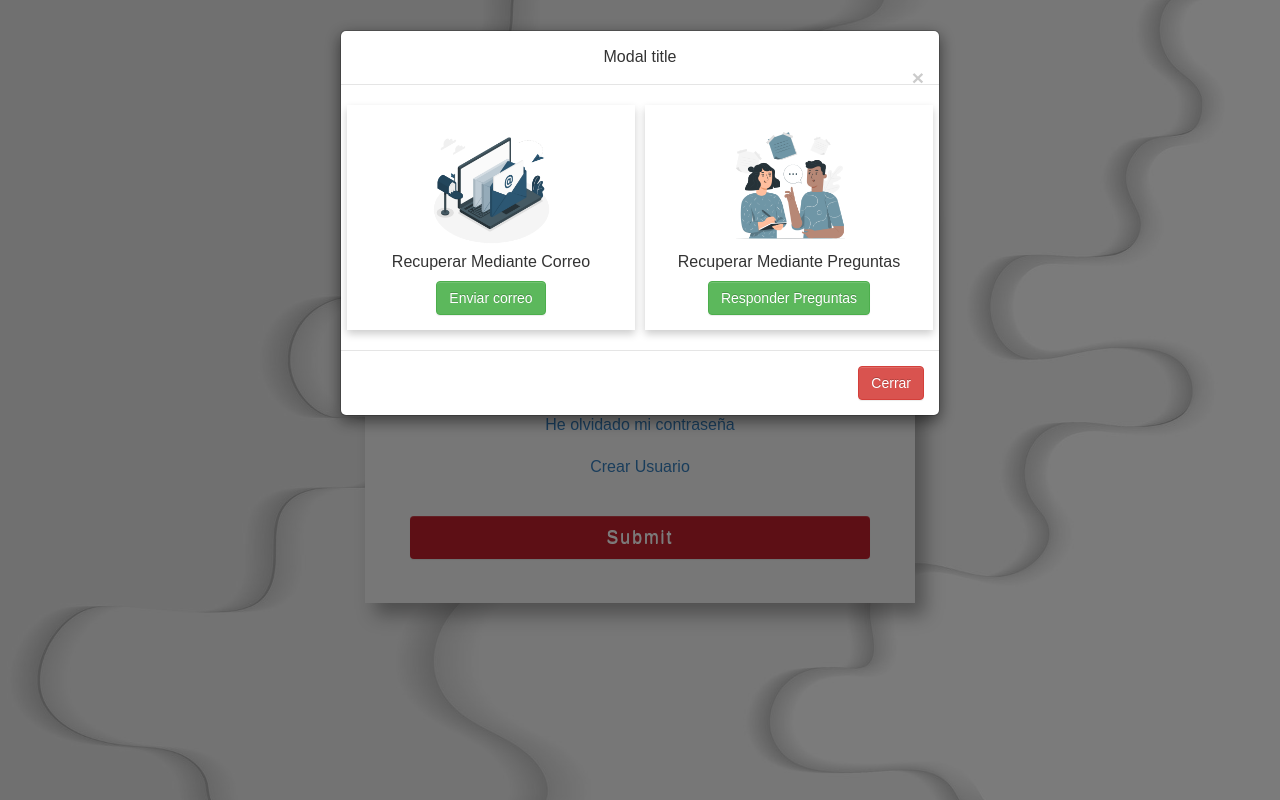
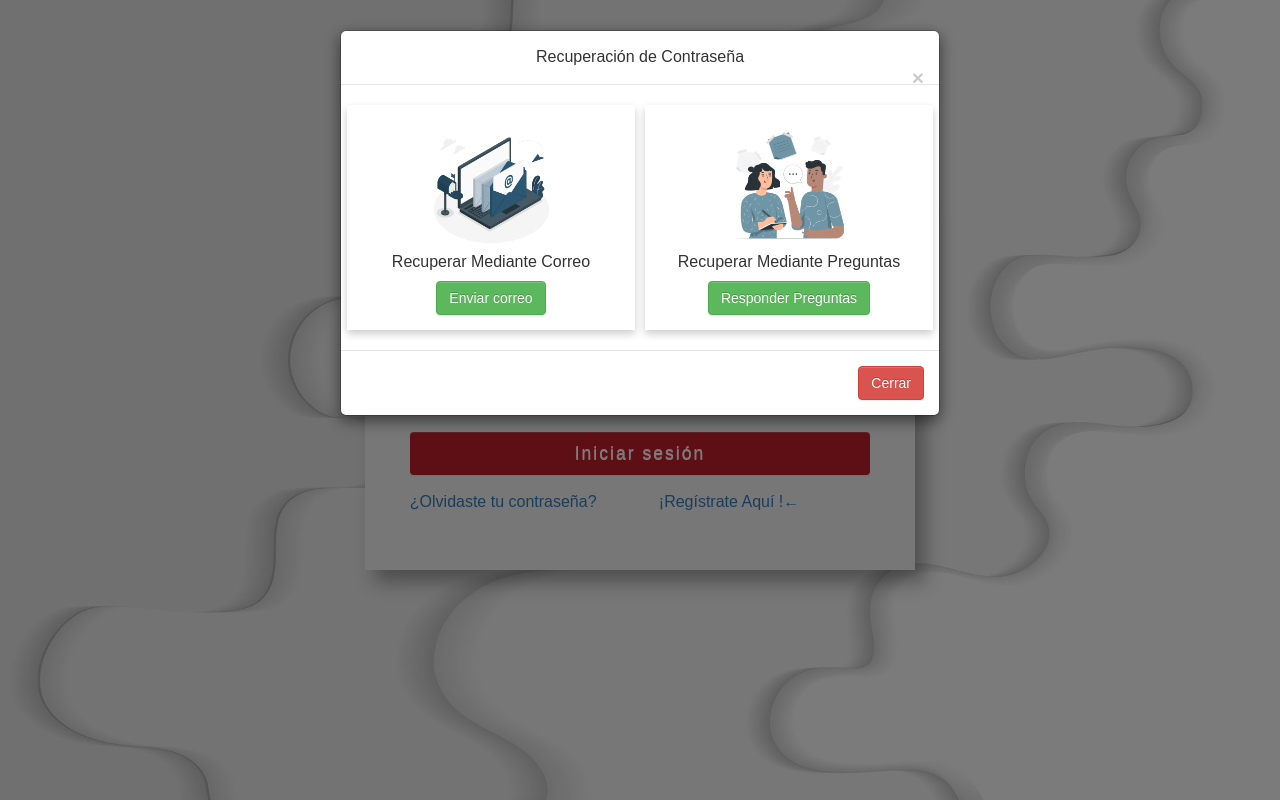
Before and after one commit to IzaguirreLpz/tw, a PHP site: page /bernardo/ in a window 1280 px wide, after a click on "¿Olvidaste tu contraseña?". Run offline with PHP 8.4, Linux system fonts and the light colour scheme; some libraries are stand-ins or nearby versions.

Commit message:
Adecuaciones fisicas login - ANS

```diff
--- a/index.php
+++ b/index.php
@@ -88,19 +88,37 @@ if (isset($_SESSION['id_usuario'])) {
 					<input type="password" class="form-control" name="password" placeholder="Password" id="password" maxlength="15" required />
 					<span toggle="password-field" id="eye" class="fa fa-eye field-icon" toggleClass=" toggle-password" onclick="myFunction()"></span>
 				</div>
-				<div class="agile-field-txt">
-					<a data-toggle="modal" data-target="#recuperapass" style="cursor: pointer;">He olvidado mi contraseña</a>
+
+				<div class="w3ls-login  w3l-sub">
+					<input type="submit" name="btn-login" value="Iniciar sesión" class="btn btn-default">
+
 				</div>
-				<div class="agile-field-txt">
-					<a href="#" style="cursor: pointer;">Crear Usuario</a>
-				</div>
+
+				<div class="form-group">
+
+
+				<br>
+					<a data-toggle="modal" data-target="#recuperapass" style="cursor: pointer;">¿Olvidaste tu contraseña?</a>
+					&nbsp;&nbsp;&nbsp;&nbsp;&nbsp;&nbsp;&nbsp;&nbsp;&nbsp;&nbsp;&nbsp;&nbsp;
+					<a href="#" style="cursor: pointer;"> ¡Regístrate Aquí !←</a>
+
+
+                 </div>
+
+
+
+
+				<!--- <label>Don't have account yet ! <a href="sign-up.php">Sign Up</a></label>-->
+			</form>
+
+		</div>
 
 				<!-- Modal -->
 				<div class="modal fade" id="recuperapass" tabindex="-1" aria-labelledby="recuperapassLabel" aria-hidden="true">
 					<div class="modal-dialog">
 						<div class="modal-content">
 							<div class="modal-header">
-								<h5 class="modal-title" id="recuperapassLabel">Modal title</h5>
+								<h5 class="modal-title" id="recuperapassLabel">Recuperación de Contraseña</h5>
 								<button type="button" class="close" data-dismiss="modal" aria-label="Close">
 									<span aria-hidden="true">&times;</span>
 								</button>
@@ -192,58 +210,12 @@ if (isset($_SESSION['id_usuario'])) {
 						}
 					}
 				</script>
-				<hr />
-
-				<div class="w3ls-login  w3l-sub">
-					<input type="submit" name="btn-login" class="btn btn-default">
-
-				</div>
-				<br />
-				<!--- <label>Don't have account yet ! <a href="sign-up.php">Sign Up</a></label>-->
-			</form>
-
-		</div>
 
 
 
-		<div id="modal" class="modal fade" tabindex="-1" role="dialog">
-			<div class="modal-dialog" role="document">
-				<div class="modal-content">
 
-					<div class="modal-body">
-						<div class="panel panel-info">
-							<div class="panel-heading">
-								Elija la Pregunta y Luego Registre su Respuesta
-							</div>
-							<div class="panel-body">
-								<form id="formpreguntas" class="form form-horizontal">
-									<div class="form-group">
-										<label for="password" class="col-md-4 control-label">Preguntas</label>
 
-										<div class="col-md-6">
-											<select id="pregunta" class="form-control" name="pregunta">
 
-											</select>
-										</div>
-									</div>
-									<div class="form-group">
-										<label for="password" class="col-md-4 control-label">Respuesta</label>
-
-										<div class="col-md-6">
-											<input class="form-control" type="text" name="respuesta" id="respuesta" value="" placeholder="Respuesta para la pregunta">
-										</div>
-									</div>
-									<center>
-										<input type="submit" class="btn btn-danger" name="guardar" value="Guardar" />
-
-									</center>
-								</form>
-							</div>
-						</div>
-					</div>
-				</div>
-			</div>
-		</div>
 
 
 
@@ -255,7 +227,7 @@ if (isset($_SESSION['id_usuario'])) {
 		<script src="js/toastr.min.js"></script>
 		<!--</div>-->
 
-	</body>
+
 
 	</html>
 	<script>
```
